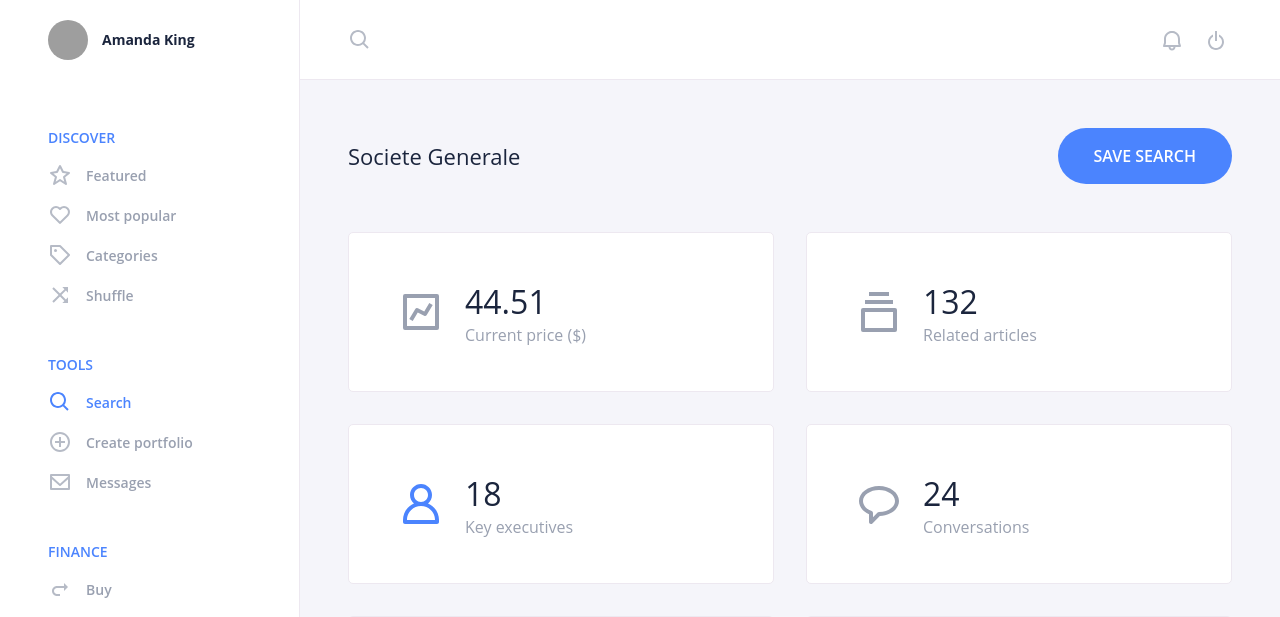
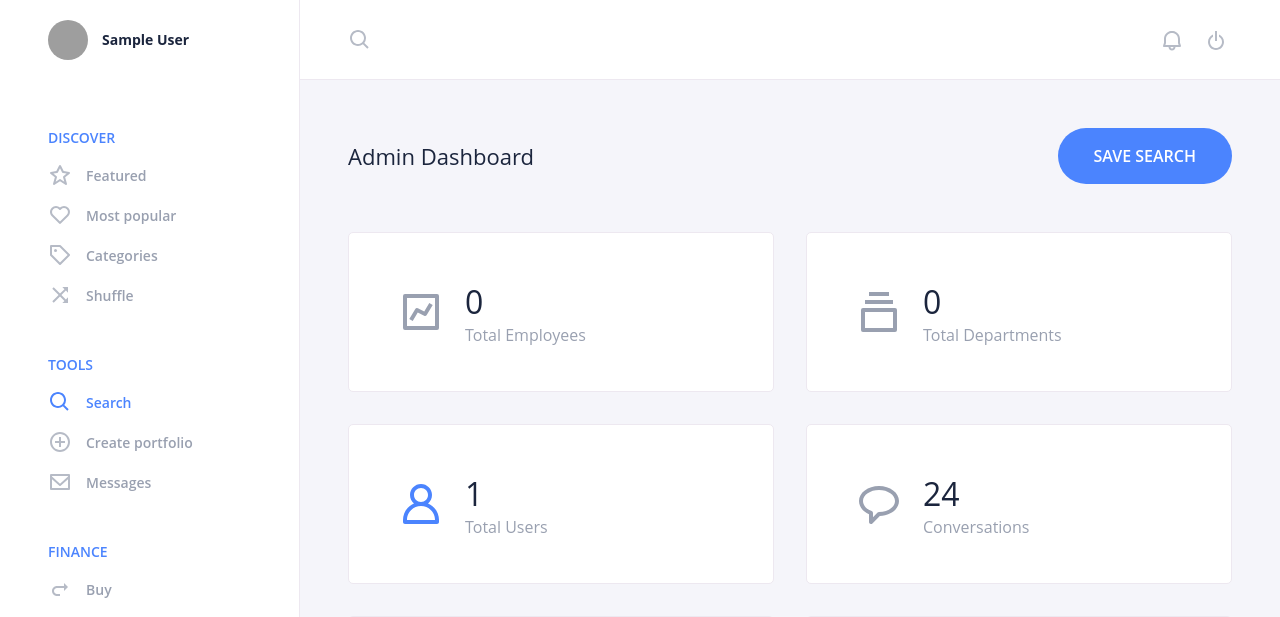
Before and after one commit to Hashwaltz/THESIS_PROJECT, a Flask app: page /hr/admin/dashboard in a window 1280 px wide. Shown: the top 617 px of the page. Run offline with Flask 3, Linux system fonts and the light colour scheme; the visitor is signed in with stand-in values (Sample User, id 1); data comes from the database, SQL or seed files in the repository; data that the repository does not hold is empty; some libraries are stand-ins or nearby versions; grey boxes are pictures that could not be loaded.

Commit message:
Updated HR utils and admin dashboard features

```diff
--- a/hr_system/hr/templates/base.html
+++ b/hr_system/hr/templates/base.html
@@ -4,7 +4,7 @@
     <meta charset="UTF-8">
     <meta name="viewport" content="width=device-width, initial-scale=1.0">
     <title>{% block title %}GovHRPay{% endblock %}</title>
-    <link rel="icon" type="image/png" href="{{ url_for('static', filename='images/Norzagaray_logo.png') }}">
+    <link rel="icon" type="image/png" href="{{ url_for('static', filename='img/garay.png') }}">
     <link rel="stylesheet" href="{{ url_for('static', filename='css/style.css') }}">
 </head>
 <body>
--- a/hr_system/hr/templates/hr/admin/admin_dashboard.html
+++ b/hr_system/hr/templates/hr/admin/admin_dashboard.html
@@ -1,24 +1,8 @@
 <html lang="en">
   <head>
     <meta charset="UTF-8" />
-    <link
-      rel="apple-touch-icon"
-      type="image/png"
-      href="https://cpwebassets.codepen.io/assets/favicon/apple-touch-icon-5ae1a0698dcc2402e9712f7d01ed509a57814f994c660df9f7a952f3060705ee.png"
-    />
-    <meta name="apple-mobile-web-app-title" content="CodePen" />
-    <link
-      rel="icon"
-      type="image/x-icon"
-      href="https://cpwebassets.codepen.io/assets/favicon/favicon-aec34940fbc1a6e787974dcd360f2c6b63348d4b1f4e06c77743096d55480f33.ico"
-    />
-    <link
-      rel="mask-icon"
-      type="image/x-icon"
-      href="https://cpwebassets.codepen.io/assets/favicon/logo-pin-b4b4269c16397ad2f0f7a01bcdf513a1994f4c94b8af2f191c09eb0d601762b1.svg"
-      color="#111"
-    />
-    <title>Users Dashboard</title>
+
+    <title>Admin Dashboard</title>
     <link rel="canonical" href="https://codepen.io/blex/pen/VBGNxq" />
 
     <link
@@ -31,6 +15,7 @@
       href="https://cdnjs.cloudflare.com/ajax/libs/font-awesome/4.7.0/css/font-awesome.min.css"
     />
     <link rel="stylesheet" href="{{ url_for('static', filename='css/style2.css') }}">
+    <link rel="icon" type="image/png" href="{{ url_for('static', filename='img/garay.png') }}">
     <script>
       window.console = window.console || function (t) {};
     </script>
@@ -91,7 +76,7 @@
               alt="Amanda King"
             />
           </div>
-          <figcaption>Amanda King</figcaption>
+          <figcaption>{{ current_user.first_name }} {{current_user.last_name}}</figcaption>
         </figure>
 
         <nav>
@@ -301,7 +286,7 @@
 
       <main class="content-wrap">
         <header class="content-head">
-          <h1>Societe Generale</h1>
+          <h1>Admin Dashboard</h1>
 
           <div class="action">
             <button>Save search</button>
@@ -328,8 +313,8 @@
               </div>
 
               <div class="box-content">
-                <span class="big">44.51</span>
-                Current price ($)
+                <span class="big">{{total_employees}}</span>
+                Total Employees
               </div>
             </div>
 
@@ -348,8 +333,8 @@
               </div>
 
               <div class="box-content">
-                <span class="big">132</span>
-                Related articles
+                <span class="big">{{ total_departments }}</span>
+                Total Departments
               </div>
             </div>
 
@@ -368,8 +353,8 @@
               </div>
 
               <div class="box-content">
-                <span class="big">18</span>
-                Key executives
+                <span class="big">{{ total_users }}</span>
+                Total Users
               </div>
             </div>
 
```
Also changed, not shown: hr_system/hr/static/img/garay.png (added).
